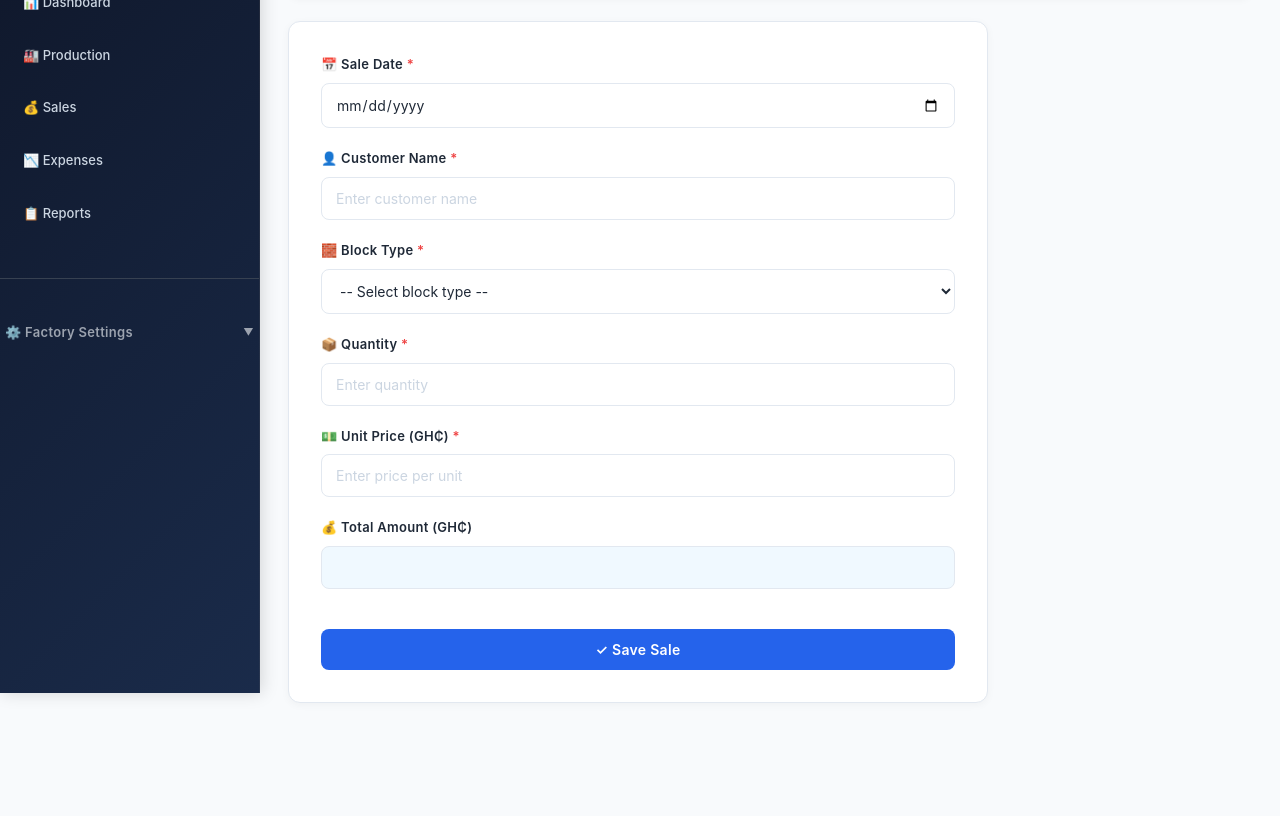
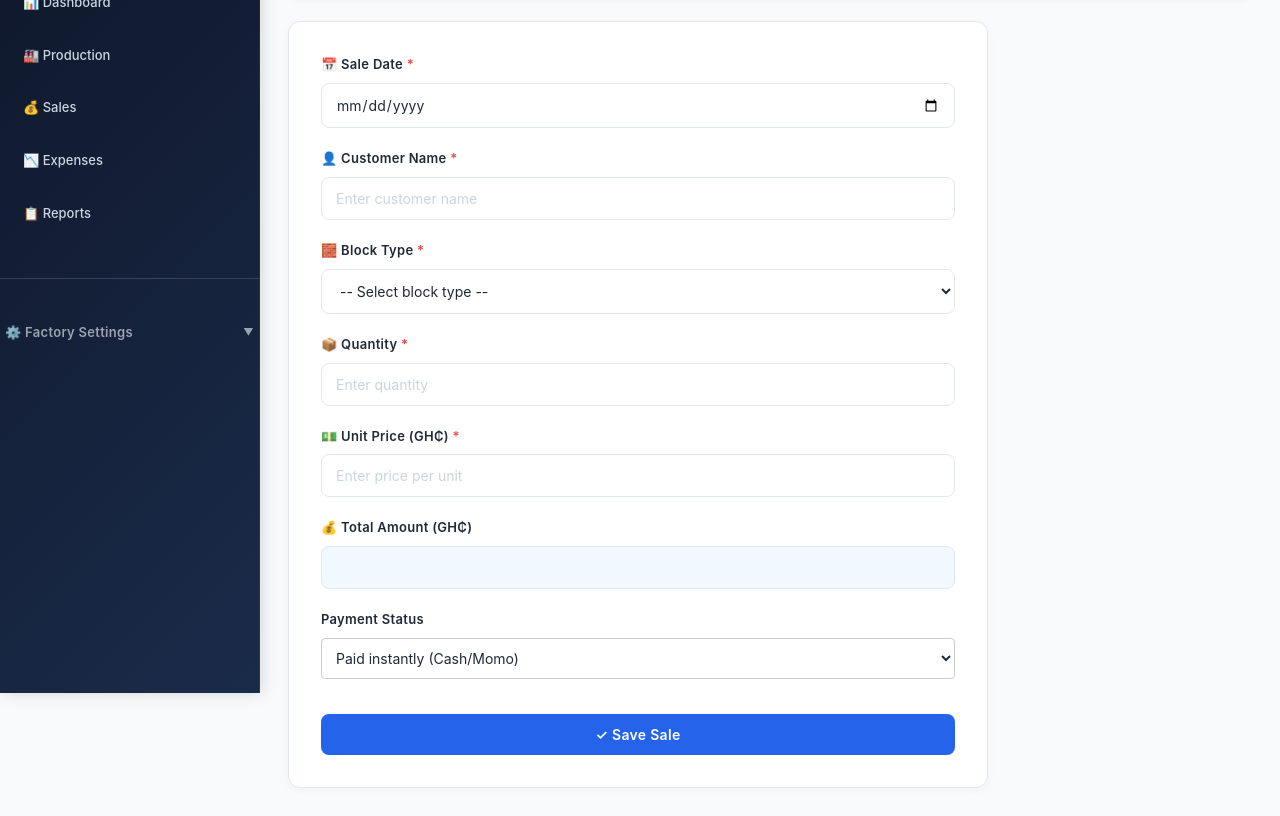
Before and after one commit to becks333/okay, a website with bundled scripts: page sales.html in a window 1280 px wide. Shown: the part 107-923 px from the top of the page. Before the commit the page ends 838 px from the top, so only its background shows below. Built offline with nearby package versions, Linux system fonts and the light colour scheme; no server answers.

Commit message:
Update sales.html

```diff
--- a/sales.html
+++ b/sales.html
@@ -80,7 +80,11 @@
                     <label for="total">💰 Total Amount (GH₵)</label>
                     <input type="number" id="total" name="totalAmount" readonly style="background:#f0f9ff; cursor:not-allowed">
                 </div>
-
+<label for="paymentStatus">Payment Status</label>
+<select id="paymentStatus" class="form-control" style="padding: 10px; margin-bottom: 15px; border-radius: 4px; border: 1px solid #ccc; width: 100%;">
+    <option value="Paid">Paid instantly (Cash/Momo)</option>
+    <option value="Unpaid">Unpaid (Taken on Credit)</option>
+</select>
                 <button type="submit">✓ Save Sale</button>
             </form>
         </div>
```
